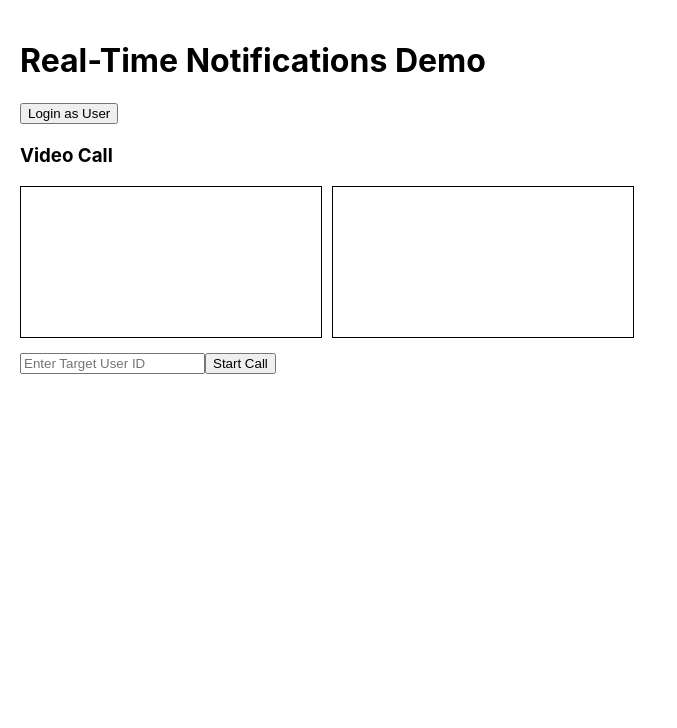
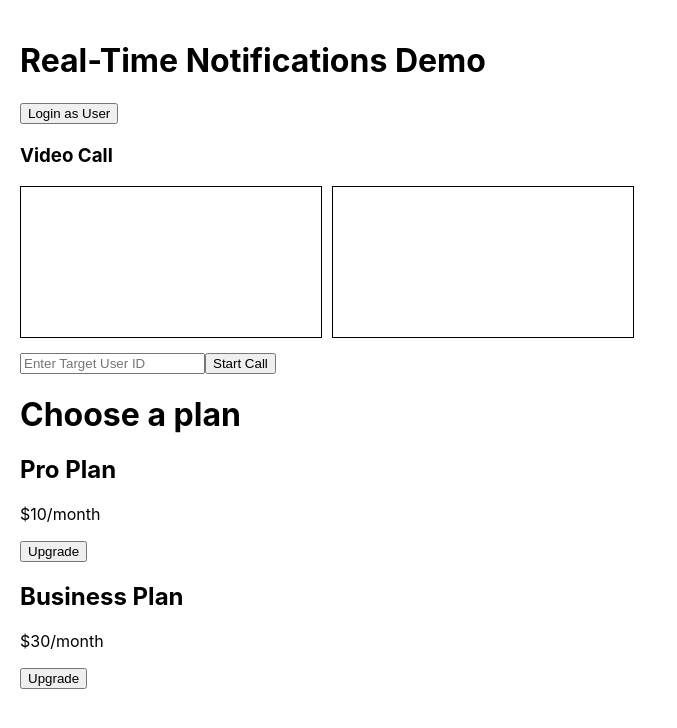
Before and after one commit to HaiderMalik12/frontend-react-websocket-example, a React (Create React App) app: page / in a window 1280 px wide. Shown: the top 728 px of the page, without its empty margins (0-677 px from the left). Built offline with nearby package versions, Linux system fonts and the light colour scheme.

Commit message:
completed stripe integration

```diff
--- a/package.json
+++ b/package.json
@@ -3,12 +3,14 @@
   "version": "0.1.0",
   "private": true,
   "dependencies": {
+    "@stripe/stripe-js": "^8.0.0",
     "@testing-library/dom": "^10.4.1",
     "@testing-library/jest-dom": "^6.8.0",
     "@testing-library/react": "^16.3.0",
     "@testing-library/user-event": "^13.5.0",
     "react": "^19.1.1",
     "react-dom": "^19.1.1",
+    "react-router-dom": "^7.9.3",
     "react-scripts": "5.0.1",
     "react-toastify": "^11.0.5",
     "socket.io-client": "^4.8.1",
--- a/src/App.js
+++ b/src/App.js
@@ -1,48 +1,19 @@
-import React, { useState, useEffect } from 'react';
-import socket from './socket';
-import { ToastContainer } from 'react-toastify';
 import 'react-toastify/dist/ReactToastify.css';
-import NotificationListener from './components/NotificationListener';
-import VideoCall from './components/VideoCall';
+import { BrowserRouter as Router, Routes, Route } from 'react-router-dom';
+import Success from './components/Success'
+import Cancel from './components/Cancel';
+import Home from './components/Home';
+
 
 function App() {
-  // Simulate logged-in user
-  const [user, setUser] = useState(null);
-
-  // Simulated login
-  const handleLogin = () => {
-    const fakeUser = { id: prompt('Enter the user ID'), name: 'Name User' };
-    setUser(fakeUser);
-  };
-
-  useEffect(() => {
-    if (user) {
-      // Connect to socket after login
-      socket.connect();
-      socket.emit('register', { userId: user.id});
-
-      console.log('User connected to socket:', user.id);
-
-      return () => {
-        socket.disconnect(); // Disconnect on logout/unmount
-      };
-    }
-  }, [user]);
-
   return (
-    <div style={{ padding: '20px' }}>
-      <h1>Real-Time Notifications Demo</h1>
-
-      {!user ? (
-        <button onClick={handleLogin}>Login as User</button>
-      ) : (
-        <p>Logged in as <strong>{user.name}</strong></p>
-      )}
-
-      <NotificationListener/>
-      <ToastContainer position="top-right" autoClose={4000} />
-      <VideoCall user={user} />
-    </div>
+   <Router>
+    <Routes>
+      <Route path='/' element={<Home/>}/>
+       <Route path='/billing/sucess' element={<Success/>}/>
+       <Route path='/billing/cancel' element={<Cancel/>}/>
+    </Routes>
+   </Router>
   );
 }
 
--- /dev/null
+++ b/src/components/Home.js
@@ -0,0 +1,51 @@
+import React, { useState, useEffect } from 'react';
+import socket from '../socket';
+import { ToastContainer } from 'react-toastify';
+import 'react-toastify/dist/ReactToastify.css';
+import NotificationListener from '../components/NotificationListener';
+import VideoCall from '../components/VideoCall';
+import PricingPage from './PricingPage';
+
+function Home() {
+  // Simulate logged-in user
+  const [user, setUser] = useState(null);
+
+  // Simulated login
+  const handleLogin = () => {
+    const fakeUser = { id: prompt('Enter the user ID'), name: 'Name User' };
+    setUser(fakeUser);
+  };
+
+  useEffect(() => {
+    if (user) {
+      // Connect to socket after login
+      socket.connect();
+      socket.emit('register', { userId: user.id});
+
+      console.log('User connected to socket:', user.id);
+
+      return () => {
+        socket.disconnect(); // Disconnect on logout/unmount
+      };
+    }
+  }, [user]);
+
+  return (
+    <div style={{ padding: '20px' }}>
+      <h1>Real-Time Notifications Demo</h1>
+
+      {!user ? (
+        <button onClick={handleLogin}>Login as User</button>
+      ) : (
+        <p>Logged in as <strong>{user.name}</strong></p>
+      )}
+
+      <NotificationListener/>
+      <ToastContainer position="top-right" autoClose={4000} />
+      <VideoCall user={user} />
+      <PricingPage teamId="47547d8c-72b2-4fb7-a872-e8680d24a6fb" />
+    </div>
+  );
+}
+
+export default Home;
--- /dev/null
+++ b/src/components/PricingPage.js
@@ -0,0 +1,48 @@
+import { useState } from "react"
+
+const PricingPage = ({teamId}) => {
+    const prices = [
+        {id: 'price_1SDlbOAItJGve3RFVaGLbDMO', name: 'Pro Plan', amount: '$10/month'},
+        {id: 'price_1SDlbwAItJGve3RFqSGWotSu', name: 'Business Plan', amount: '$30/month'}
+    ]
+
+    const [loading, setLoading ]= useState(false);
+
+    const goToCheckout = async(priceId) => {
+        try {
+            setLoading(true);
+            const res = await fetch('http://localhost:3000/billing/checkout', {
+                method: 'POST',
+                headers: { 'Content-Type': 'application/json'},
+                body: JSON.stringify({teamId, priceId, teamName: 'Dev Team'})
+            })
+            const data = await res.json();
+            if(data.url){
+                window.location.href = data.url
+            }else {
+                console.error('No Checkout URL returned')
+            }
+        } catch (error) {
+            console.error('Checkout Error', error);
+        }finally{
+         setLoading(false)
+        }
+    }
+
+    return(
+    <div>
+        <h1> Choose a plan</h1>
+        {prices.map((plan) => (
+            <div key={plan.id} style={{marginBottom: '20px'}}>
+             <h2>{plan.name}</h2>
+             <p>{plan.amount}</p>
+             <button onClick={() => goToCheckout(plan.id)} disabled={loading}>
+                {loading ? 'Loading': 'Upgrade'}
+             </button>
+            </div>
+        ))}
+    </div>
+    )
+}
+
+export default PricingPage;
```
Also changed, not shown: src/components/Cancel.js (added), src/components/Success.js (added), 1 other file (tests, documents, lock files or other folders).
